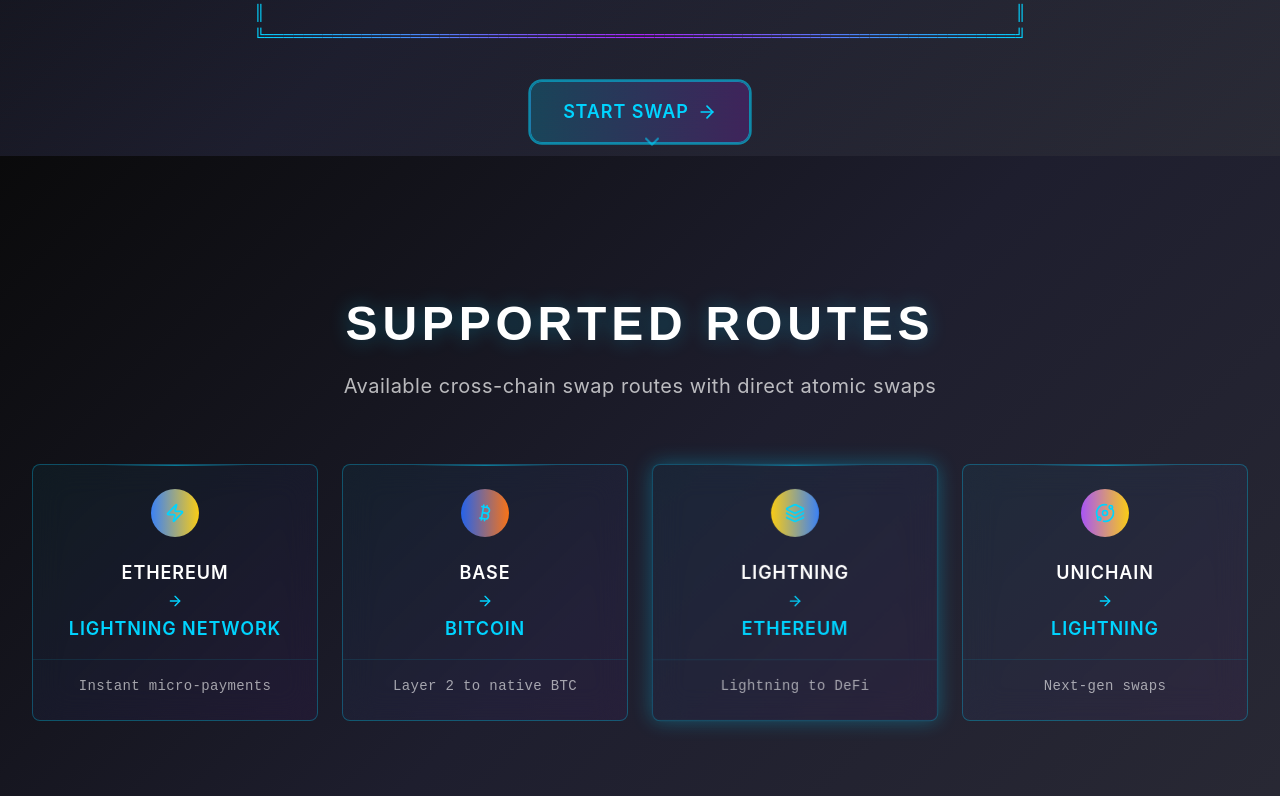
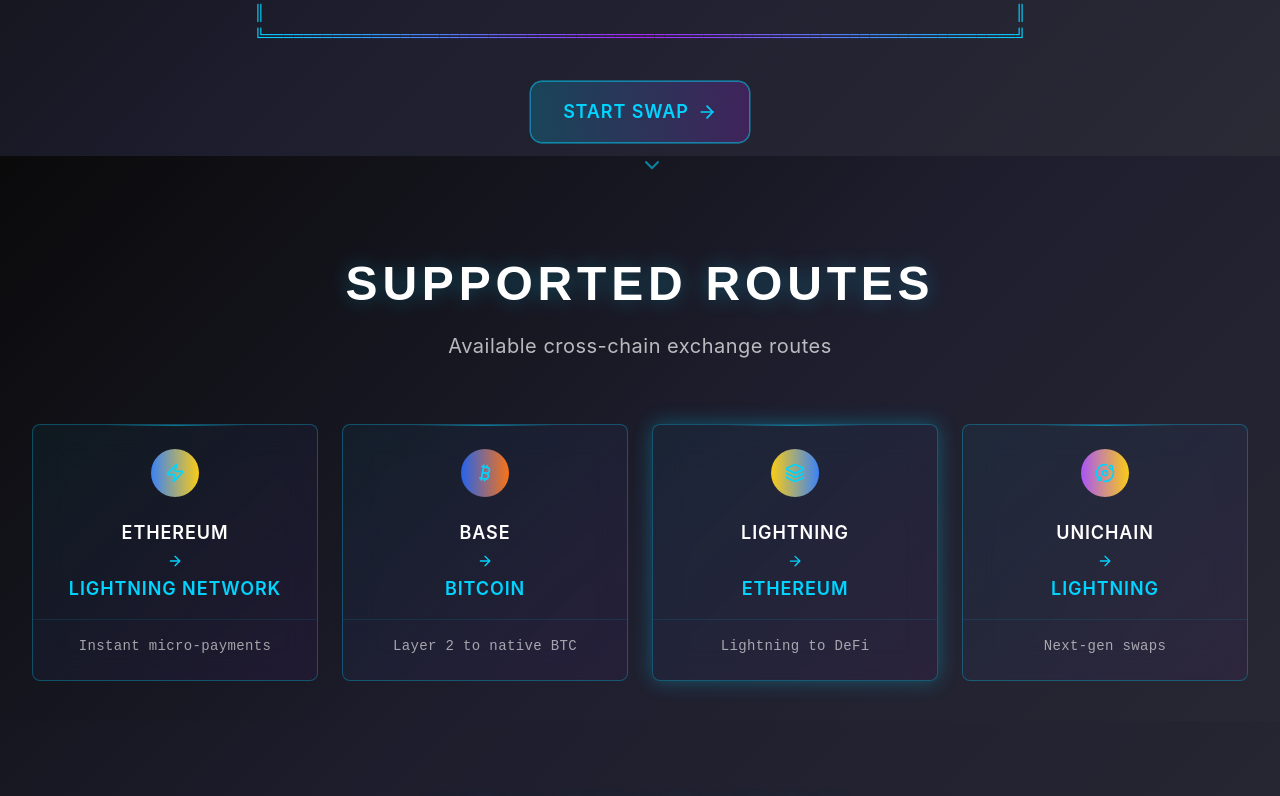
Before and after one commit to D9J9V/1inch-FusionPlus, a Next.js app: page / in a window 1280 px wide. Shown: the part 644-1440 px from the top of the page. Built offline with nearby package versions, Linux system fonts and the light colour scheme.

Commit message:
improve UI

```diff
--- a/app/page.tsx
+++ b/app/page.tsx
@@ -133,21 +133,21 @@ export default function Home() {
           </div>
 
           {/* Scroll Indicator */}
-          <div className="absolute bottom-8 left-1/2 transform -translate-x-1/2 animate-bounce">
+          <div className="absolute bottom-2 left-1/2 transform -translate-x-1/2 animate-bounce">
             <ChevronDown className="w-6 h-6 text-cyber-cyan/60" />
           </div>
         </div>
       </section>
 
       {/* Swap Routes Section */}
-      <section className="py-20 px-4 sm:px-6 lg:px-8">
+      <section className="py-10 px-4 sm:px-6 lg:px-8">
         <div className="max-w-7xl mx-auto">
           <div className="text-center mb-16">
             <h2 className="text-4xl md:text-5xl font-display font-bold text-white mb-6">
               Supported Routes
             </h2>
             <p className="text-xl text-white/70 max-w-3xl mx-auto">
-              Available cross-chain swap routes with direct atomic swaps
+              Available cross-chain exchange routes
             </p>
           </div>
 
```
